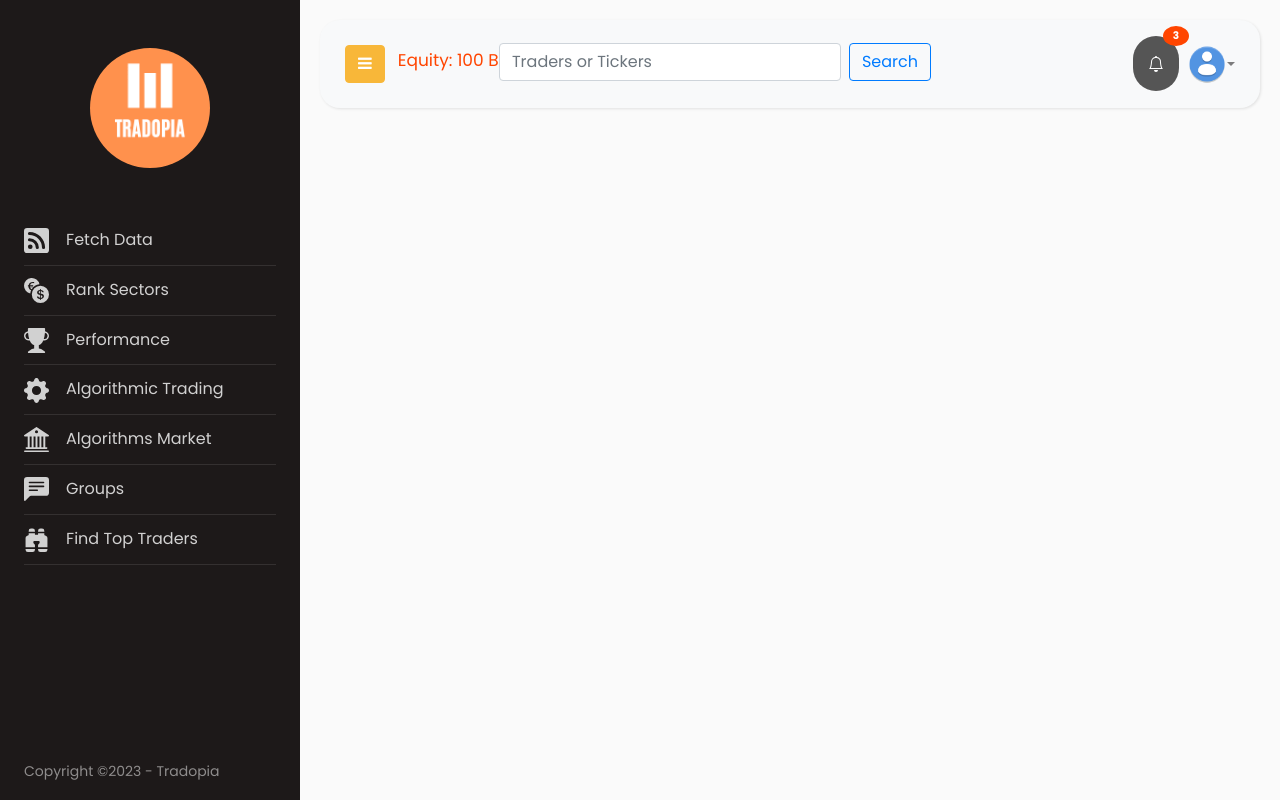
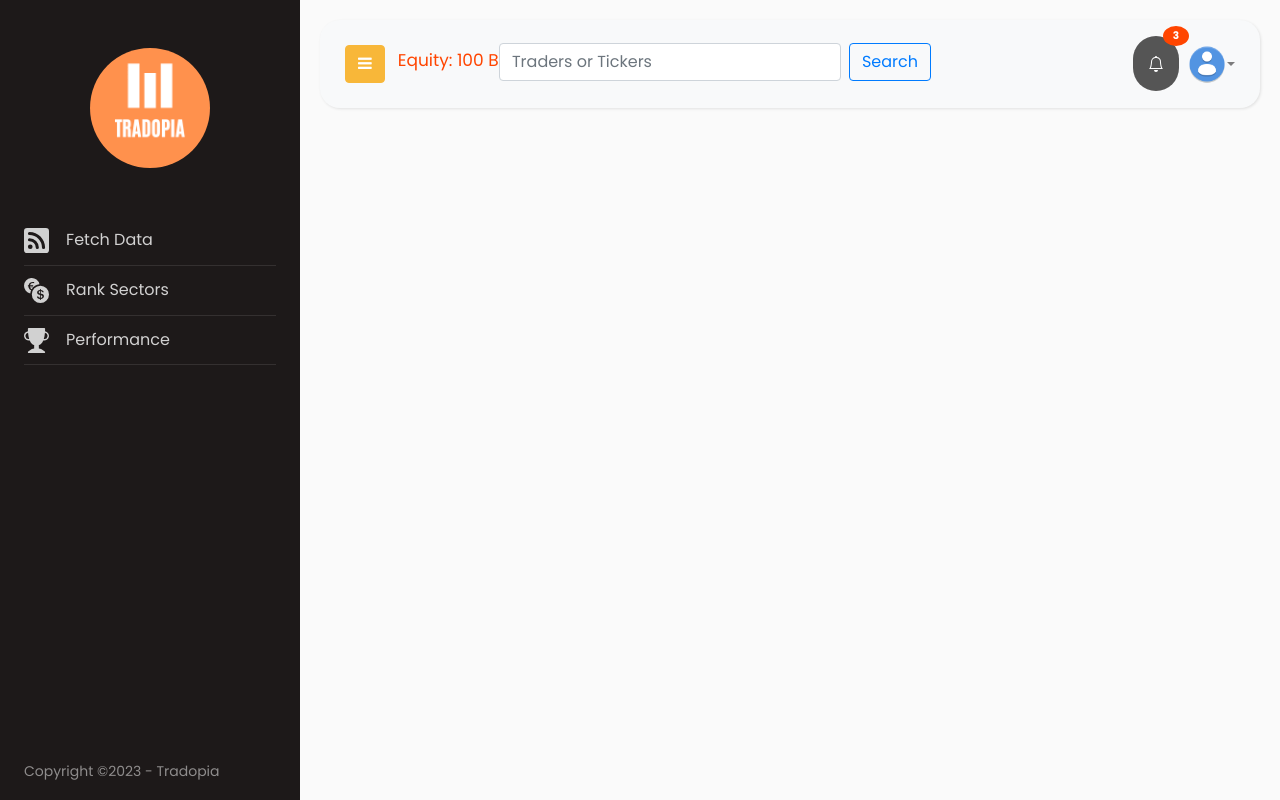
Before and after one commit to Chatrasham/sector_selection_algo, a Django app: page / in a window 1280 px wide. Run offline with Django 4.2, Linux system fonts and the light colour scheme; some libraries are stand-ins or nearby versions.

Commit message:
minor adjustments 3

```diff
--- a/templates/base.html
+++ b/templates/base.html
@@ -119,36 +119,6 @@
                     </svg>
                   &nbsp;&nbsp;&nbsp;Performance</a>
 	          </li>
-                <li>
-              <a href="#">
-                  <svg xmlns="http://www.w3.org/2000/svg" width="25" height="25" fill="currentColor" class="bi bi-gear-fill" viewBox="0 0 16 16">
-                    <path d="M9.405 1.05c-.413-1.4-2.397-1.4-2.81 0l-.1.34a1.464 1.464 0 0 1-2.105.872l-.31-.17c-1.283-.698-2.686.705-1.987 1.987l.169.311c.446.82.023 1.841-.872 2.105l-.34.1c-1.4.413-1.4 2.397 0 2.81l.34.1a1.464 1.464 0 0 1 .872 2.105l-.17.31c-.698 1.283.705 2.686 1.987 1.987l.311-.169a1.464 1.464 0 0 1 2.105.872l.1.34c.413 1.4 2.397 1.4 2.81 0l.1-.34a1.464 1.464 0 0 1 2.105-.872l.31.17c1.283.698 2.686-.705 1.987-1.987l-.169-.311a1.464 1.464 0 0 1 .872-2.105l.34-.1c1.4-.413 1.4-2.397 0-2.81l-.34-.1a1.464 1.464 0 0 1-.872-2.105l.17-.31c.698-1.283-.705-2.686-1.987-1.987l-.311.169a1.464 1.464 0 0 1-2.105-.872l-.1-.34zM8 10.93a2.929 2.929 0 1 1 0-5.86 2.929 2.929 0 0 1 0 5.858z"/>
-                    </svg>
-                  &nbsp;&nbsp;&nbsp;Algorithmic Trading</a>
-	          </li>
-                <li>
-              <a href="#">
-                  <svg xmlns="http://www.w3.org/2000/svg" width="25" height="25" fill="currentColor" class="bi bi-bank2" viewBox="0 0 16 16">
-                    <path d="M8.277.084a.5.5 0 0 0-.554 0l-7.5 5A.5.5 0 0 0 .5 6h1.875v7H1.5a.5.5 0 0 0 0 1h13a.5.5 0 1 0 0-1h-.875V6H15.5a.5.5 0 0 0 .277-.916l-7.5-5zM12.375 6v7h-1.25V6h1.25zm-2.5 0v7h-1.25V6h1.25zm-2.5 0v7h-1.25V6h1.25zm-2.5 0v7h-1.25V6h1.25zM8 4a1 1 0 1 1 0-2 1 1 0 0 1 0 2zM.5 15a.5.5 0 0 0 0 1h15a.5.5 0 1 0 0-1H.5z"/>
-                    </svg>
-                  &nbsp;&nbsp;&nbsp;Algorithms Market</a>
-	          </li>
-
-                <li>
-              <a href="#">
-                  <svg xmlns="http://www.w3.org/2000/svg" width="25" height="25" fill="currentColor" class="bi bi-chat-left-text-fill" viewBox="0 0 16 16">
-                    <path d="M0 2a2 2 0 0 1 2-2h12a2 2 0 0 1 2 2v8a2 2 0 0 1-2 2H4.414a1 1 0 0 0-.707.293L.854 15.146A.5.5 0 0 1 0 14.793V2zm3.5 1a.5.5 0 0 0 0 1h9a.5.5 0 0 0 0-1h-9zm0 2.5a.5.5 0 0 0 0 1h9a.5.5 0 0 0 0-1h-9zm0 2.5a.5.5 0 0 0 0 1h5a.5.5 0 0 0 0-1h-5z"/>
-                    </svg>
-                  &nbsp;&nbsp;&nbsp;Groups</a>
-	          </li>
-
-                <li>
-              <a href="#">
-                  <svg xmlns="http://www.w3.org/2000/svg" width="25" height="25" fill="currentColor" class="bi bi-binoculars-fill" viewBox="0 0 16 16">
-                    <path d="M4.5 1A1.5 1.5 0 0 0 3 2.5V3h4v-.5A1.5 1.5 0 0 0 5.5 1h-1zM7 4v1h2V4h4v.882a.5.5 0 0 0 .276.447l.895.447A1.5 1.5 0 0 1 15 7.118V13H9v-1.5a.5.5 0 0 1 .146-.354l.854-.853V9.5a.5.5 0 0 0-.5-.5h-3a.5.5 0 0 0-.5.5v.793l.854.853A.5.5 0 0 1 7 11.5V13H1V7.118a1.5 1.5 0 0 1 .83-1.342l.894-.447A.5.5 0 0 0 3 4.882V4h4zM1 14v.5A1.5 1.5 0 0 0 2.5 16h3A1.5 1.5 0 0 0 7 14.5V14H1zm8 0v.5a1.5 1.5 0 0 0 1.5 1.5h3a1.5 1.5 0 0 0 1.5-1.5V14H9zm4-11H9v-.5A1.5 1.5 0 0 1 10.5 1h1A1.5 1.5 0 0 1 13 2.5V3z"/>
-                </svg>
-                  &nbsp;&nbsp;&nbsp;Find Top Traders</a>
-	          </li>
 
 
 	        </ul>
--- a/templates/optimize.html
+++ b/templates/optimize.html
@@ -9,6 +9,8 @@
 
 <div class="container">
 <h2 class="text-center"><u>Sector Rankings</u></h2><br>
+<h5> Excess return is measured by subtracting index return from sector's return. </h5>
+<h5> Realized return is the actual absoulte return of that sector that month. </h5>
 <table class="table table-dark table-striped">
 	<thead>
 	<tr>
```
Also changed, not shown: 1 other file.
